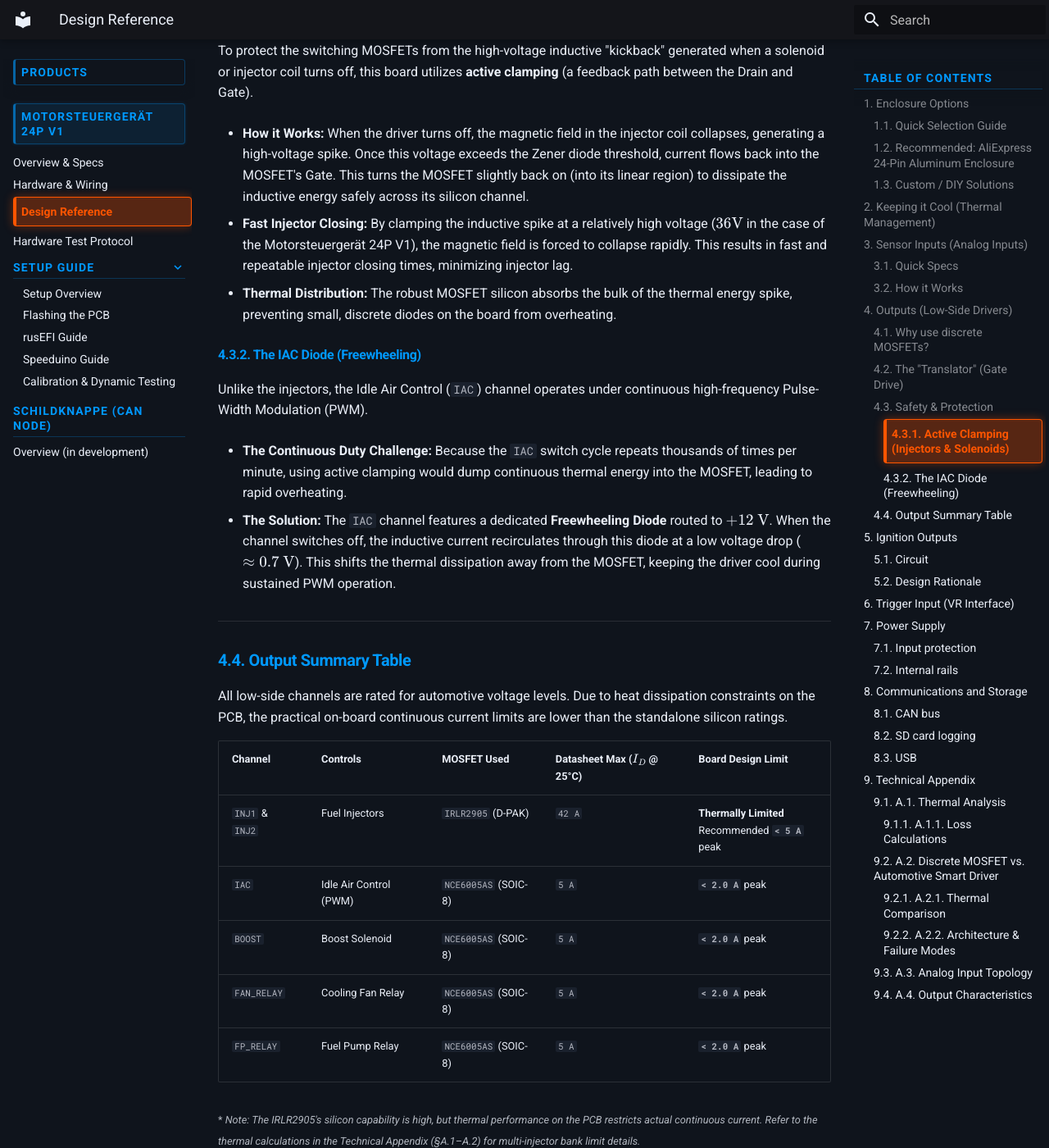
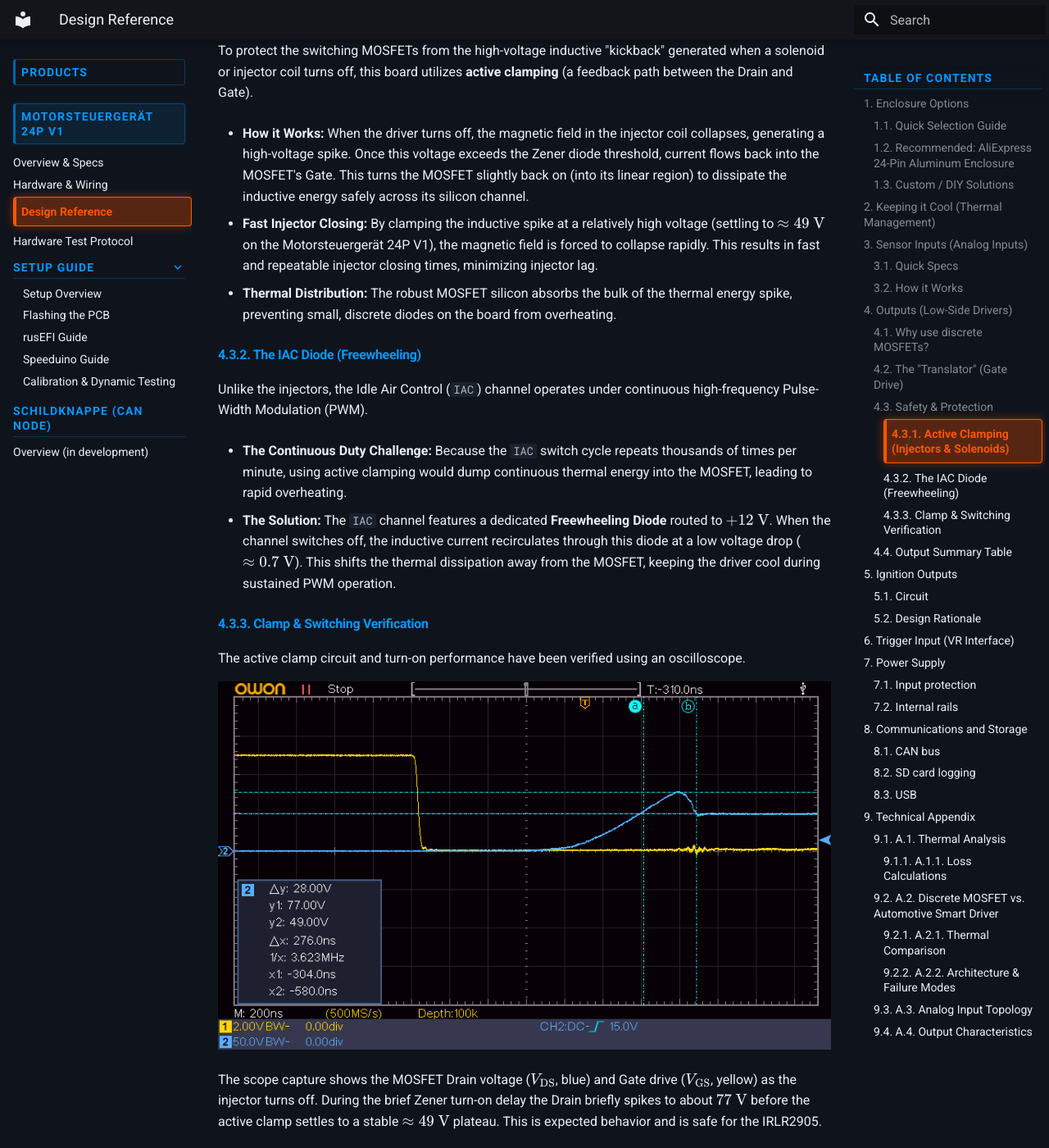
Before and after one commit to martijn4313/hupftronik-docs, an MkDocs documentation site: the page built from docs/products/motorsteuergerat-24p-v1/reference.md, in a window 1280 px wide and 1400 px high, scrolled down 4206 px. Shown: the whole window at 82% size. Built offline with MkDocs 1.6.1 and Material for MkDocs 9.7.7, drawn with Linux system fonts in a browser that asks for light colours; some of the changed lines change nothing that is shown; some of the changed text lies outside the part shown.

Commit message:
Update 24p_v1 reference with scope captures

```diff
--- a/docs/products/motorsteuergerat-24p-v1/reference.md
+++ b/docs/products/motorsteuergerat-24p-v1/reference.md
@@ -96,7 +96,7 @@ To protect the switching MOSFETs from the high-voltage inductive "kickback" gene
 
 *   **How it Works:** When the driver turns off, the magnetic field in the injector coil collapses, generating a high-voltage spike. Once this voltage exceeds the Zener diode threshold, current flows back into the MOSFET's Gate. This turns the MOSFET slightly back on (into its linear region) to dissipate the inductive energy safely across its silicon channel.
 
-*  **Fast Injector Closing:** By clamping the inductive spike at a relatively high voltage ($36\text{V}$ in the case of the Motorsteuergerät 24P V1), the magnetic field is forced to collapse rapidly. This results in fast and repeatable injector closing times, minimizing injector lag.
+*  **Fast Injector Closing:** By clamping the inductive spike at a relatively high voltage (settling to $\approx 49\ \text{V}$ on the Motorsteuergerät 24P V1), the magnetic field is forced to collapse rapidly. This results in fast and repeatable injector closing times, minimizing injector lag.
 
 *  **Thermal Distribution:** The robust MOSFET silicon absorbs the bulk of the thermal energy spike, preventing small, discrete diodes on the board from overheating.
 
@@ -106,6 +106,60 @@ Unlike the injectors, the Idle Air Control (`IAC`) channel operates under contin
 *  **The Continuous Duty Challenge:** Because the `IAC` switch cycle repeats thousands of times per minute, using active clamping would dump continuous thermal energy into the MOSFET, leading to rapid overheating.
 
 *  **The Solution:** The `IAC` channel features a dedicated **Freewheeling Diode** routed to $+12\ \text{V}$. When the channel switches off, the inductive current recirculates through this diode at a low voltage drop ($\approx 0.7\ \text{V}$). This shifts the thermal dissipation away from the MOSFET, keeping the driver cool during sustained PWM operation.
+
+#### 4.3.3. Clamp & Switching Verification
+The active clamp circuit and turn-on performance have been verified using an oscilloscope.
+
+![Active Clamp & Switching Scope Capture](./active_clamp_scope.png)
+
+The scope capture shows the MOSFET Drain voltage ($V_{\mathrm{DS}}$, blue) and Gate drive
+($V_{\mathrm{GS}}$, yellow) as the injector turns off. During the brief Zener turn-on delay the
+Drain briefly spikes to about $77\ \text{V}$ before the active clamp settles to a stable
+$\approx 49\ \text{V}$ plateau. This is expected behavior and is safe for the IRLR2905.
+
+??? tip "Why a 77 V spike is safe for the MOSFET"
+    Although the $77\ \text{V}$ peak exceeds the IRLR2905's rated Drain-to-Source breakdown
+    voltage ($V_{\mathrm{DSS}} = 55\ \text{V}$), the MOSFET is not harmed. Under this ultra-short
+    sub-microsecond transient, the device enters its rated **avalanche breakdown** region. Modern
+    power MOSFETs are fully avalanche-rated, and the tiny amount of energy transferred during this
+    $276\ \text{ns}$ window is orders of magnitude below the transistor's single-pulse avalanche
+    energy limit ($E_{\mathrm{AS}} = 210\ \text{mJ}$), repetitive avalanche limit
+    ($E_{\mathrm{AR}} = 11\ \text{mJ}$), and peak avalanche current ($I_{\mathrm{AR}} = 25\ \text{A}$),
+    allowing it to safely absorb the spike.
+
+    ??? note "Show avalanche energy calculation"
+        The exact avalanche energy is $E = \int V_{\mathrm{DS}}(t) I_{\mathrm{D}}(t)\,\mathrm{d}t$
+        and requires the Drain-current waveform. The $25\ \text{A}$ figure is the MOSFET's
+        maximum rated avalanche current ($I_{\mathrm{AR}}$), not the actual injector current.
+        A far more realistic upper-bound is the peak injector-bank current from §A.1.1,
+        $4.67\ \text{A}$ (four injectors in parallel at $14\ \text{V}$). Assuming the full
+        $77\ \text{V}$ peak and that $4.67\ \text{A}$ persist throughout the complete
+        $276\ \text{ns}$ interval:
+
+        $$E_{\mathrm{avalanche}} \leq V \cdot I \cdot t = 77\ \text{V} \cdot 4.67\ \text{A} \cdot 276\ \text{ns} \approx 0.099\ \text{mJ} = 9.9 \times 10^{-5}\ \text{J}$$
+
+        So the energy deposited in the MOSFET during the 276 ns Zener turn-on delay is at most
+        **about $0.1\ \text{mJ}$** — roughly **one tenth of a millijoule**, or
+        **$1 \times 10^{-4}\ \text{J}$**. The real energy is lower because both voltage and
+        current vary during the transient, and the actual turn-off current is usually below the
+        $4.67\ \text{A}$ peak. Even this conservative estimate is far below the
+        $210\ \text{mJ}$ single-pulse avalanche-energy rating.
+
+??? note "Scope capture walkthrough"
+    *   **Active Clamping in Action:** The blue trace represents the MOSFET Drain voltage
+        ($V_{\mathrm{DS}}$), and the yellow trace is the Gate drive ($V_{\mathrm{GS}}$). When the
+        Gate drive switches to $0\ \text{V}$ and the injector turns off, the inductive "kickback"
+        causes the Drain voltage to spike.
+    *   **Zener Turn-On Delay ($276\ \text{ns}$):** There is a short transient period of
+        **$276\ \text{ns}$** representing the duration it takes for the feedback $36\ \text{V}$
+        Zener diode (in series with a 1N4148 blocking diode) to fully turn on and start conducting.
+        During this brief delay, the Drain voltage temporarily spikes to **$\approx 77\ \text{V}$**.
+    *   **Clamping Plateau:** Once the Zener diode fully activates and delivers charge back to the
+        MOSFET Gate, the active clamp settles neatly to a stable plateau of **$\approx 49\ \text{V}$**.
+        The actual clamp voltage is higher than the $36\ \text{V}$ Zener rating because of the low
+        gate resistor value and the additional voltage drop across the 1N4148 blocking diode. This
+        high-voltage clamp minimizes injector closing times and safely dissipates the magnetic
+        energy across the silicon channel.
 
 ---
 
```
Also changed, not shown: docs/products/motorsteuergerat-24p-v1/active_clamp_scope.png (added).
